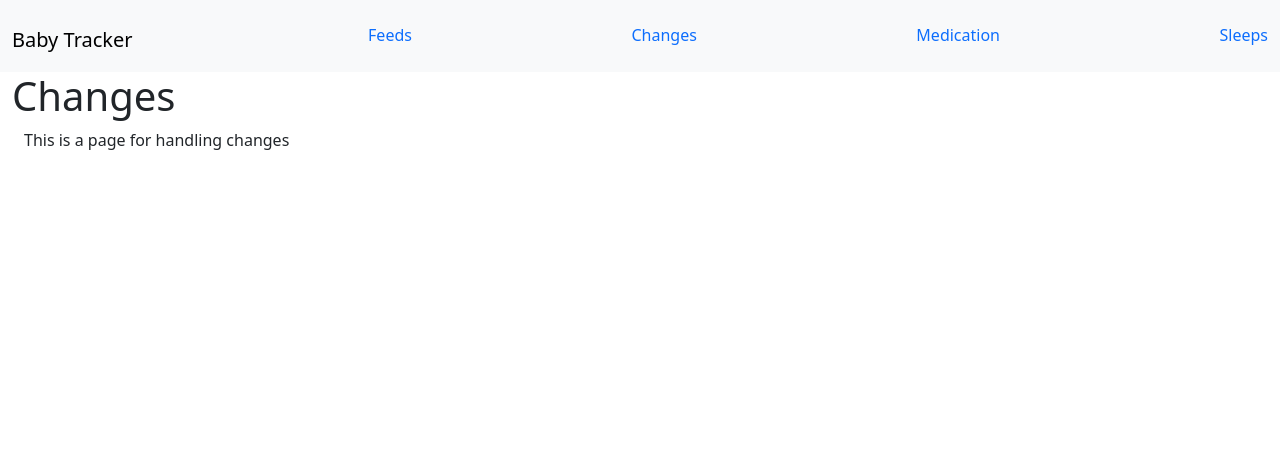
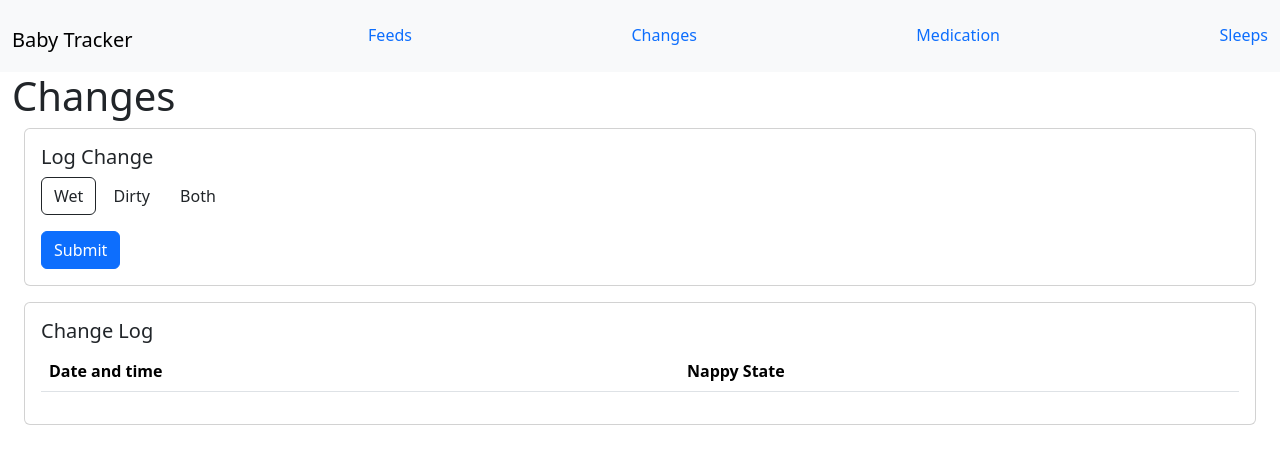
Before and after one commit to mijon/babytracker, a Flask app: page /changes/ in a window 1280 px wide. Shown: the top 464 px of the page. Run offline with Flask 3, Linux system fonts and the light colour scheme; data that the repository does not hold is empty.

Commit message:
Implements change tracking

```diff
--- a/babytracker/changes.py
+++ b/babytracker/changes.py
@@ -1,7 +1,28 @@
-from flask import (Blueprint, g, render_template)
+from flask import (Blueprint, render_template, request, url_for, redirect)
+from babytracker.db import get_db
+from datetime import datetime
 
-bp = Blueprint("changes", __name__, url_prefix = "/changes")
+bp = Blueprint("changes", __name__, url_prefix="/changes")
 
-@bp.route("/")
+
+@bp.route("/", methods=("GET", "POST"))
 def index():
-    return render_template("changes/index.html")
+    db = get_db()
+
+    if request.method == "POST":
+        change_type = request.form["change-options"]
+
+        timestamp = datetime.now().isoformat()
+        db.execute(
+            "INSERT INTO changes (change_type, change_time)"
+            " VALUES (?, ?)",
+            (change_type, timestamp))
+        db.commit()
+        return redirect(url_for("changes.index"))
+
+    changes = db.execute(
+        "SELECT change_type, change_time from changes ORDER BY id DESC"
+    ).fetchall()
+    print(changes)
+
+    return render_template("changes/index.html", changes=changes)
--- a/babytracker/schema.sql
+++ b/babytracker/schema.sql
@@ -35,3 +35,9 @@ CREATE TABLE medications_log (
 	taken_date TIMESTAMP NOT NULL,
 	FOREIGN KEY (medication) REFERENCES medications (id)
 );
+
+CREATE TABLE changes (
+	id INTEGER PRIMARY KEY AUTOINCREMENT,
+	change_type VARCHAR(10) NOT NULL,
+	change_time TIMESTAMP NOT NULL
+);
--- a/babytracker/templates/changes/index.html
+++ b/babytracker/templates/changes/index.html
@@ -4,5 +4,41 @@
 {% endblock %}
 
 {% block content %}
-<p>This is a page for handling changes<p>
+<div class="card mb-3">
+  <div class="card-body">
+    <h5 class="card-title">Log Change</h5>
+    <form method="post">
+      <div class="mb-3">
+      <input type="radio" class="btn-check" name="change-options" id="change-wet" autocomplete="off" checked value="wet">
+      <label class="btn" for="change-wet">Wet</label>
+
+      <input type="radio" class="btn-check" name="change-options" id="change-dirty" autocomplete="off" value="dirty">
+      <label class="btn" for="change-dirty">Dirty</label>
+
+      <input type="radio" class="btn-check" name="change-options" id="change-both" autocomplete="off" value="both">
+      <label class="btn" for="change-both">Both</label>
+      </div>
+      <button class="btn btn-primary" type="submit">Submit</button>
+    </form>
+  </div>
+</div>
+
+<div class="card">
+  <div class="card-body">
+    <h5 class="card-title">Change Log</h5>
+    <table class="table">
+      <tr>
+        <th>Date and time</th>
+        <th>Nappy State</th>
+      </tr>
+      {% for change in changes %}
+      <tr>
+        <td>{{ change["change_time"].strftime("%Y-%m-%d %H:%M") }}</td>
+        <td>{{ change["change_type"] }}</td>
+      </tr>
+      {% endfor %}
+      </tr>
+    </table>
+  </div>
+</div>
 {% endblock %}
```
